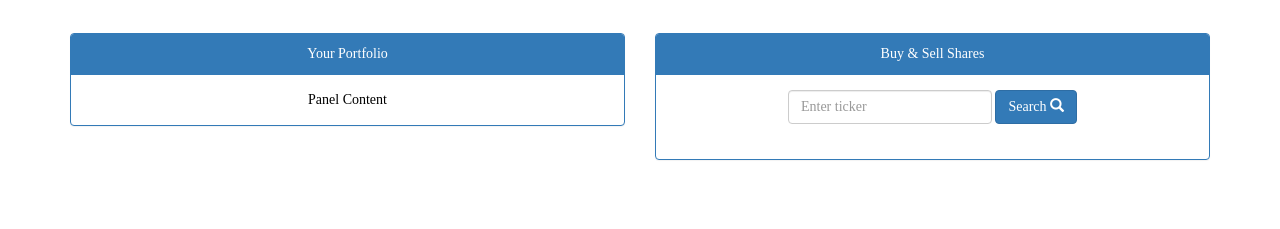
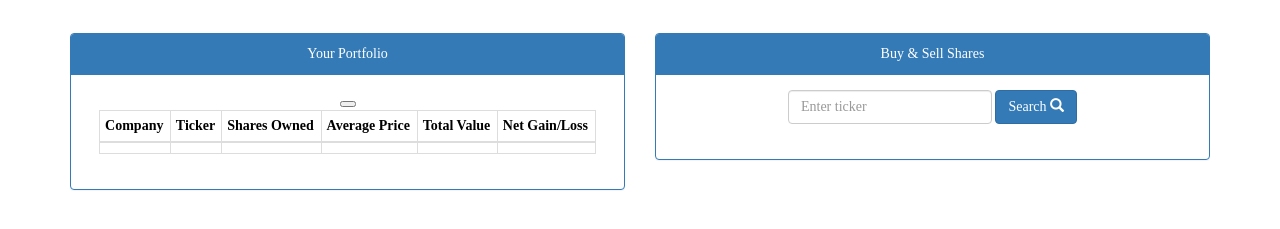
Before and after one commit to schreyerpeter/iBuffett, a website: page public/index.html at #!/portfolio in a window 1280 px wide. Shown: the part 189-418 px from the top of the page. Drawn offline with nearby package versions, Linux system fonts and the light colour scheme; some packages are replaced by stand-ins of ours; no server answers; a web font is replaced by a local one.

Commit message:
Fixed Angular bug preventing market order prices from calculating.#4

```diff
--- a/public/default.css
+++ b/public/default.css
@@ -79,7 +79,7 @@ svg{
   margin-top: 20px;
 }
 #portfolio-table{
-  width: 90%;
+  width: 95%;
 }
 #input-quantity{
   width: 200px;
--- a/public/pages/portfolio.view.html
+++ b/public/pages/portfolio.view.html
@@ -9,7 +9,31 @@
       <div class="col-xs-6">
         <div class="panel panel-primary">
           <div class="panel-heading">Your Portfolio</div>
-          <div class="panel-body">Panel Content</div>
+          <div class="panel-body">
+            <button type="button" ng-click="portfolio.fetch" name="button"></button>
+            <table id='portfolio-table' class="table table-condensed table-bordered table-success">
+            <thead>
+              <tr>
+                <th>Company</th>
+                <th>Ticker</th>
+                <th>Shares Owned</th>
+                <th>Average Price</th>
+                <th>Total Value</th>
+                <th>Net Gain/Loss</th>
+              </tr>
+          </thead>
+          <tbody>
+            <tr>
+              <td>{{portfolio.ownedName}}</td>
+              <td>{{portfolio.ownedQuantity | uppercase}}</td>
+              <td>{{portfolio.total / portfolio.ownedQuantity | currency}}</td>
+              <td>{{portfolio.average * portfolio.ownedQuantity | currency}}</td>
+              <td>{{portfolio.open | currency}}</td>
+              <td>{{portfolio.volume}}</td>
+            </tr>
+          </tbody>
+        </table>
+      </div>
         </div>
       </div>
       <div class="col-xs-6">
@@ -54,11 +78,12 @@
             <form class="form-inline">
               <div class="form-group">
                 <label for="input-shares" class="sr-only">Quantity of Shares</label>
-                <input type="text" class="form-control" id="input-quantity" placeholder="Quantity of {{portfolio.symbol | uppercase}} shares">
+                <input type="text" ng-model ="quantity" class="form-control" id="input-quantity" placeholder="Quantity of {{portfolio.symbol | uppercase}} shares">
               </div>
               <button type="submit" class="btn btn-primary">Place Market Order <span class="glyphicon glyphicon-send" aria-hidden="true"></span></button>
             </form>
             <h2>Buying Power: {{portfolio.buyingPower | currency}}</h2>
+            <h4>{{quantity}} shares of {{portfolio.name}} at {{portfolio.price | currency}} = {{quantity * portfolio.price | currency}}</h4>
           </div>
         </div>
         </div>
--- a/public/stocks/portfolio.controller.js
+++ b/public/stocks/portfolio.controller.js
@@ -6,6 +6,13 @@ portfolio.$inject = ['$http', '$interval', 'Stocks'];
 
 function portfolio($http, $interval, Stocks){
   vm = this;
+
+  var fetch = $http.get('http://localhost:8080/portfolio', name);
+  fetch.then(function(datum){
+    vm.portfolioData = datum.data;
+    console.log(vm.portfolioData);
+  })
+
   vm.buyingPower = 10000;
   vm.search = function(symbol){
     var data = {};
```
